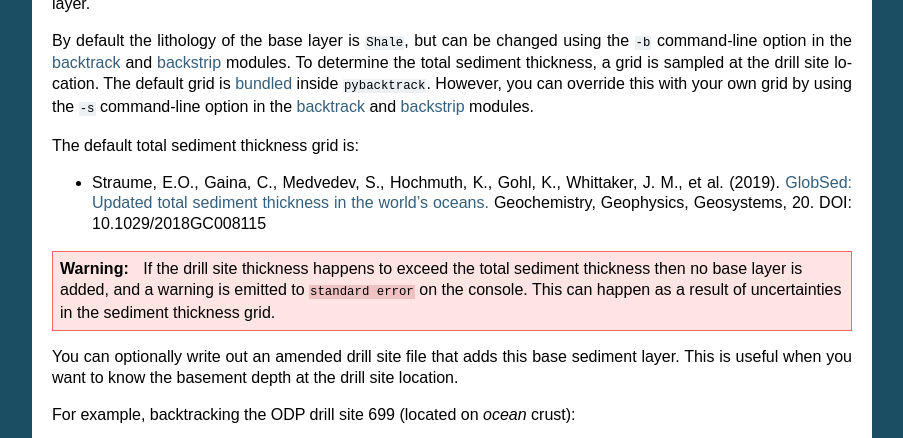
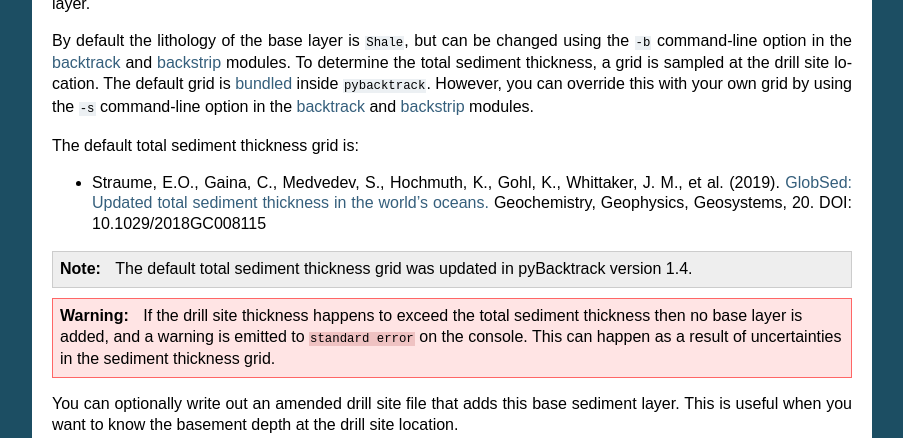
Before and after one commit to EarthByte/pyBacktrack, a Sphinx documentation site: the page built from docs/pybacktrack_stratigraphy.rst, in a window 1280 px wide and 900 px high, scrolled down 2169 px, cut to the strip 0-438 px from the top of the window. Shown: the whole strip, without its empty margins (198-1101 px from the left). Built offline with Sphinx 7.4.7, drawn with Linux system fonts in a browser that asks for light colours.

Commit message:
Document that age and sediment thickness grids were updated.

```diff
--- a/docs/pybacktrack_backtrack.rst
+++ b/docs/pybacktrack_backtrack.rst
@@ -196,6 +196,8 @@ The default present-day age grid :ref:`bundled <pybacktrack_reference_bundle_dat
 * Seton, M., Müller, R. D., Zahirovic, S., Williams, S., Wright, N., Cannon, J., Whittaker, J., Matthews, K., McGirr, R., (2020),
   `A global dataset of present-day oceanic crustal age and seafloor spreading parameters <https://doi.org/10.1029/2020GC009214>`_,
   Geochemistry, Geophysics, Geosystems, doi: 10.1029/2020GC009214
+
+.. note:: The default present-day age grid was updated in pyBacktrack version 1.4.
 
 .. note:: You can optionally specify your own age grid using the ``-a`` command-line option (run ``python -m pybacktrack.backtrack_cli --help`` to see all options), or
           using the *age_grid_filename* argument of the :func:`pybacktrack.backtrack_and_write_well` function.
--- a/docs/pybacktrack_stratigraphy.rst
+++ b/docs/pybacktrack_stratigraphy.rst
@@ -116,6 +116,8 @@ The default total sediment thickness grid is:
   `GlobSed: Updated total sediment thickness in the world's oceans. <https://doi.org/10.1029/2018GC008115>`_
   Geochemistry, Geophysics, Geosystems, 20. DOI: 10.1029/2018GC008115
 
+.. note:: The default total sediment thickness grid was updated in pyBacktrack version 1.4.
+
 .. warning:: If the drill site thickness happens to exceed the total sediment thickness then no base layer is added,
              and a warning is emitted to ``standard error`` on the console.
              This can happen as a result of uncertainties in the sediment thickness grid.
```
